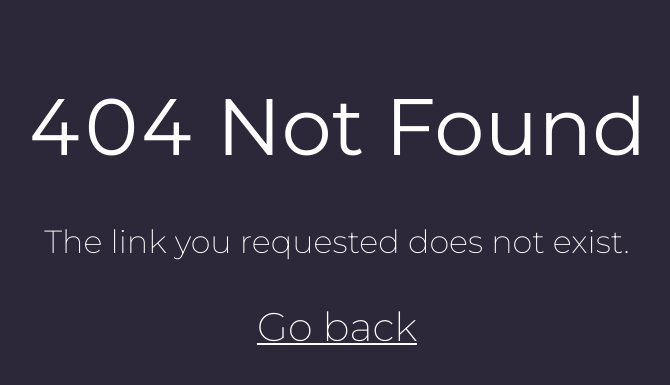
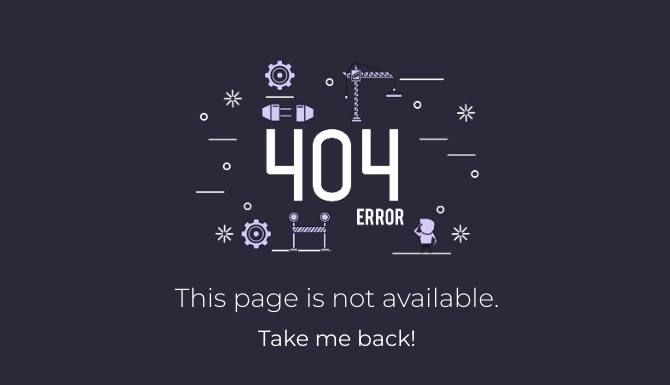
Before and after one commit to DevCom-IITB/ResoBin, a React (Create React App) app: page /404 in a window 1280 px wide. Before the commit this address had no page. Shown: the part 189-574 px from the top of the page, without its empty margins (303-973 px from the left). Built offline with nearby package versions, Linux system fonts and the light colour scheme.

Commit message:
📦 NEW: Add visual appeal to the 404 Page

```diff
--- a/src/components/courses/item/CourseItemMain.jsx
+++ b/src/components/courses/item/CourseItemMain.jsx
@@ -34,14 +34,16 @@ const CourseHeader = css`
 
 const CourseCode = styled.span`
   margin-right: 0.375rem;
+  font-size: ${fontSize.responsive.xl};
   font-weight: 600;
-  font-size: ${fontSize.responsive.xl};
+
   ${CourseHeader}
 `
 
 const CourseTitle = styled.span`
+  font-size: ${fontSize.responsive.md};
   font-weight: 400;
-  font-size: ${fontSize.responsive.md};
+
   ${CourseHeader}
 `
 
--- a/src/components/shared/NotFoundSearch.jsx
+++ b/src/components/shared/NotFoundSearch.jsx
@@ -72,7 +72,7 @@ const NotFoundSearch = ({ loading = false, active = true }) => {
         </Content>
 
         <Content style={{ fontSize: '0.75rem' }}>
-          Think this is an error?{' '}
+          Think this is an error?&nbsp;
           <StyledLink to="contact">Contact us</StyledLink>
         </Content>
       </Container>
--- a/src/pages/NotFound.jsx
+++ b/src/pages/NotFound.jsx
@@ -1,41 +1,40 @@
 import { Helmet } from 'react-helmet-async'
-import { useHistory } from 'react-router-dom'
+import { Link, useHistory } from 'react-router-dom'
 import styled from 'styled-components'
+
+import NotFoundImg from 'assets/images/NotFound.png'
+import { fontSize } from 'styles/responsive'
 
 const Container = styled.div`
   display: flex;
   flex-direction: column;
   justify-content: center;
   align-items: center;
-  height: 100vh;
-  color: ${({ theme }) => theme.textColor};
+  min-height: 100vh;
   background-color: ${({ theme }) => theme.secondary};
 `
 
-const Title = styled.h1`
-  margin-bottom: 2rem;
-  font-size: clamp(1rem, 10vw, 5rem);
-  font-weight: 400;
+const Subtitle = styled.p`
+  font-size: ${fontSize.responsive.xxl};
+  font-weight: 300;
+  text-align: center;
   color: ${({ theme }) => theme.textColor};
 `
 
-const Subtitle = styled.p`
-  margin-bottom: clamp(1rem, 4vw, 4rem);
-  font-size: clamp(0.75rem, 4vw, 2rem);
-  font-weight: 200;
+const StyledLink = styled(Link)`
+  font-size: ${fontSize.responsive.xl};
+  font-weight: 400;
+  color: inherit;
+
+  &:hover {
+    text-decoration: underline;
+    text-decoration-thickness: 2px;
+    text-underline-offset: 1px;
+  }
 `
 
-const StyledLink = styled.button`
-  margin-bottom: 1rem;
-  border: none;
-  font-size: clamp(1rem, 6vw, 2.5rem);
-  font-weight: 200;
-  text-decoration: underline;
-  text-decoration-thickness: 2px;
-  text-underline-offset: 2px;
-  color: ${({ theme }) => theme.textColor};
-  background: none;
-  cursor: pointer;
+const Image = styled.img`
+  max-height: 15rem;
 `
 
 const NotFound = () => {
@@ -44,16 +43,17 @@ const NotFound = () => {
   return (
     <Container>
       <Helmet>
-        <title>Page Not Found</title>
-        <meta
-          name="description"
-          content="The page you were searching for does not exist"
-        />
+        <title>404 Not Found</title>
+        <meta name="description" content="Page not found" />
       </Helmet>
 
-      <Title>404 Not Found</Title>
-      <Subtitle>The link you requested does not exist.</Subtitle>
-      <StyledLink onClick={history.goBack}>Go back</StyledLink>
+      <Image src={NotFoundImg} alt="404 Page not found" />
+
+      <Subtitle>
+        This page is not available.
+        <br />
+        <StyledLink onClick={history.goBack}>Take me back!</StyledLink>
+      </Subtitle>
     </Container>
   )
 }
--- a/src/styles/responsive/fontSize.jsx
+++ b/src/styles/responsive/fontSize.jsx
@@ -26,6 +26,7 @@ const fontSize = {
     md: makeResponsive(size.md),
     lg: makeResponsive(size.lg),
     xl: makeResponsive(size.xl),
+    xxl: makeResponsive(size.xxl),
   },
 }
 
```
Also changed, not shown: src/assets/images/NotFound.png (added).
